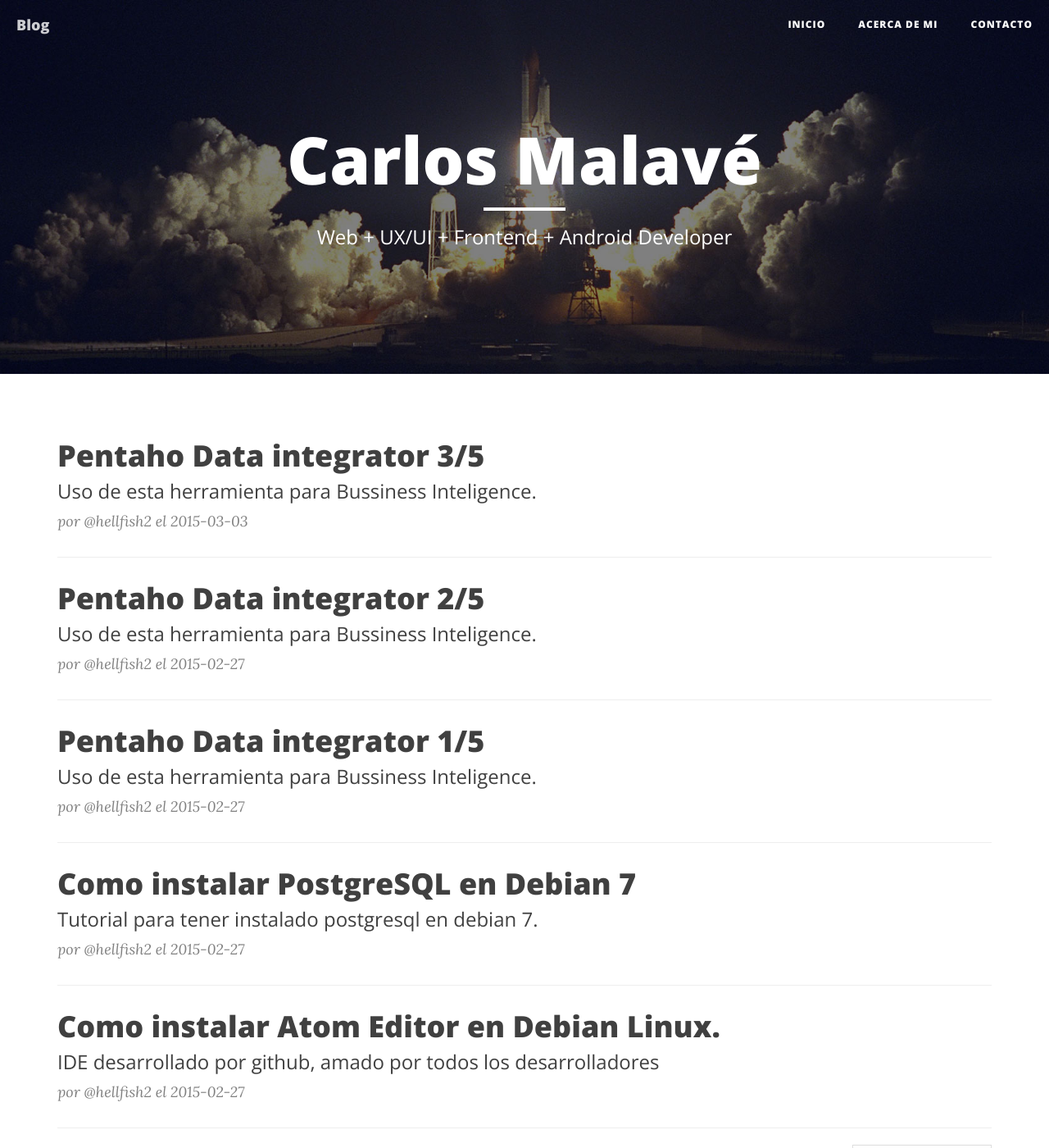
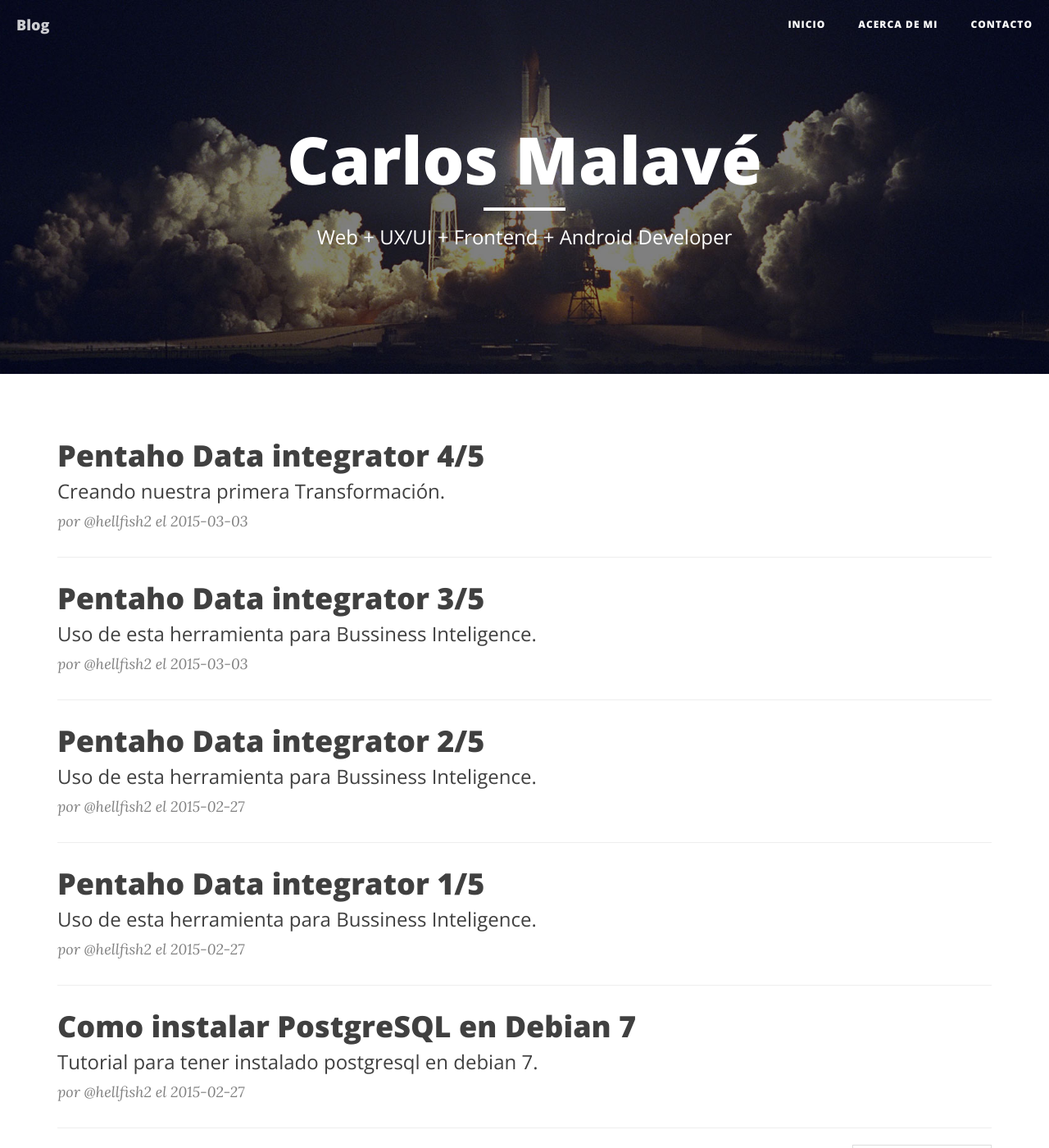
Before and after one commit to hellfish2/hellfish2.github.io, a Jekyll site: the page built from index.html, in a window 1280 px wide and 1400 px high. Shown: the whole window at 82% size. Built offline with Jekyll 4.4.1, drawn with Linux system fonts in a browser that asks for light colours; nearby versions of some CDN libraries; the list of posts is cut into pages by our own code.

Commit message:
Pentaho 4/5

```diff
--- a/_posts/2015-03-03-Pentaho-data-integrator-3.markdown
+++ b/_posts/2015-03-03-Pentaho-data-integrator-3.markdown
@@ -126,9 +126,3 @@ Nos mostrara una pantalla para que seleccionemos el JDBC que usaremos en nuestro
 </a>
 <span class="caption text-muted">Interfaz de pentaho.</span>
 </p>
-
-#### Creando nuestra primera Transformación
-
-Supongamos que tenemos una tabla en PostgreSQL, la cual queremos exportar una columna especifica hacia un archivo de texto, entonces partiendo de esa premisa hariamos algo como esto:
-
-Seleccionamos en la carpeta input la opción, Table input y la arrastramos hacia la pantalla vacia para empezar a trabajar, ese icono al darle doble click o editar hay que configurarlo para que lea una Tabla especifica de nuestra BD en mi caso leera la tabla noticias, luego de haber cargado las opciones de conexion procedemos a testear la conexion haciendo un preview del mismo y el nos traera todo lo que contenga la tabla, es como si hicieramos un SELECT * FROM noticias.
--- /dev/null
+++ b/_posts/2015-03-04-Pentaho-data-integrator-4.markdown
@@ -0,0 +1,21 @@
+---
+layout:     post
+title:      "Pentaho Data integrator 4/5"
+subtitle:   "Creando nuestra primera Transformación."
+date:       2015-03-03 01:48:00
+author:     "@hellfish2"
+header-img: "img/pentaho.png"
+---
+
+#### Creando nuestra primera Transformación
+
+Supongamos que tenemos una tabla en PostgreSQL, la cual queremos exportar una columna especifica hacia un archivo de texto, entonces partiendo de esa premisa hariamos algo como esto:
+
+Seleccionamos en la carpeta input la opción, Table input y la arrastramos hacia la pantalla vacia para empezar a trabajar, ese icono al darle doble click o editar hay que configurarlo para que lea una Tabla especifica de nuestra BD en mi caso leera la tabla noticias, luego de haber cargado las opciones de conexion procedemos a testear la conexion haciendo un preview del mismo y el nos traera todo lo que contenga la tabla, es como si hicieramos un SELECT * FROM noticias.
+
+<p class="centerImage">
+<a href="#">
+<img src="{{ site.baseurl }}/img/pentaho_5.png" alt="Pentaho tutorial">
+</a>
+<span class="caption text-muted">Interfaz de pentaho.</span>
+</p>
```
